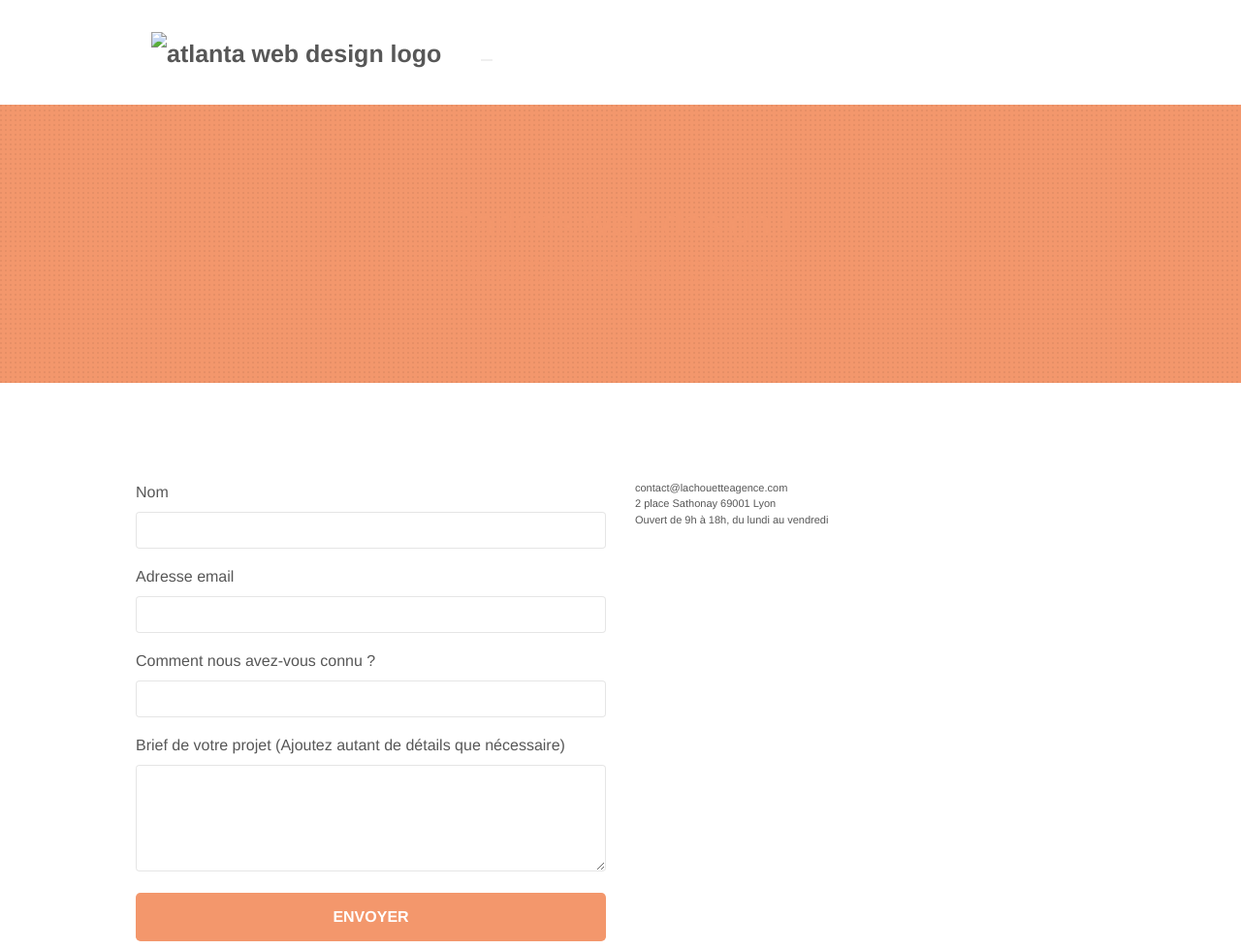
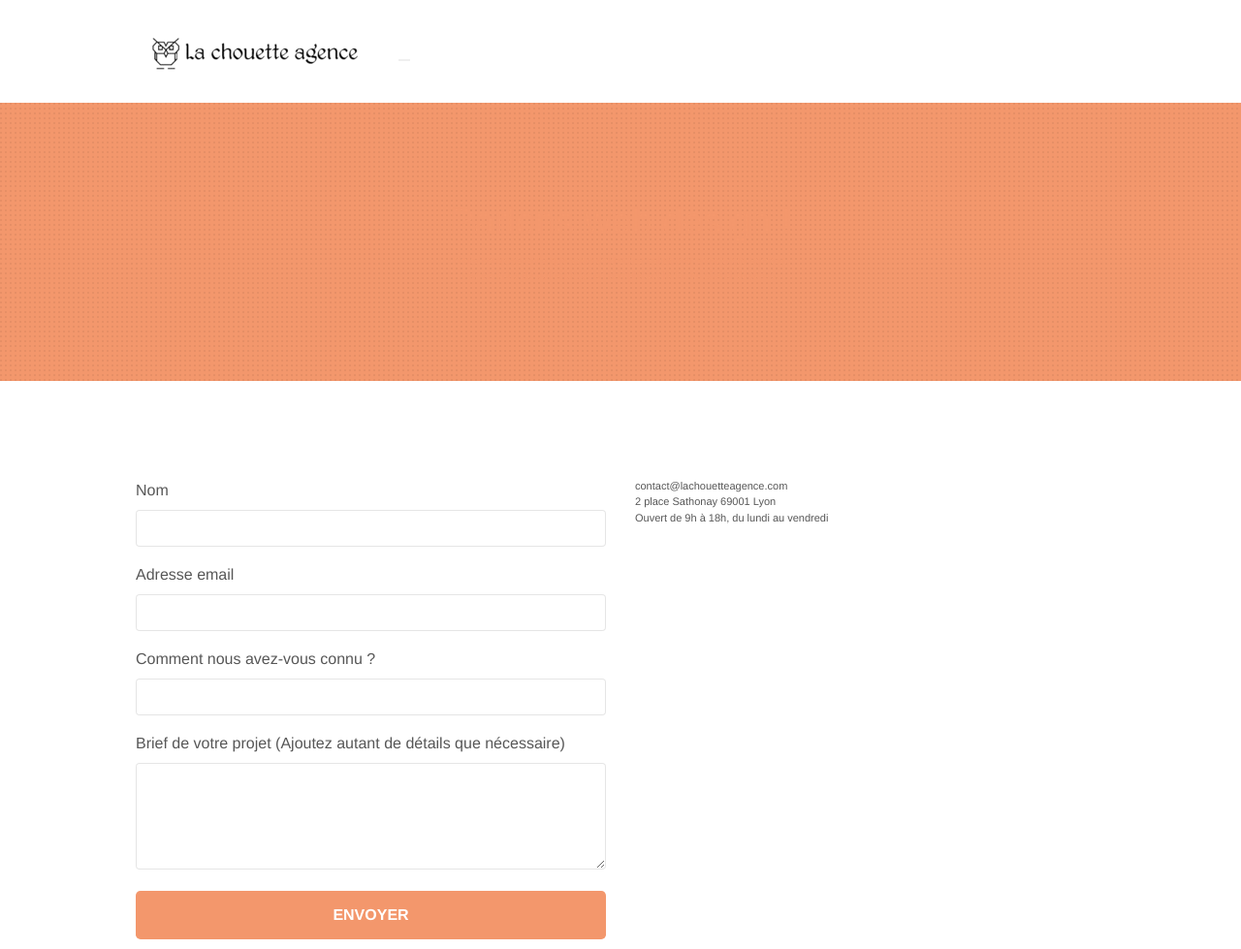
Before and after one commit to sebastien-coupe/la_chouette_agence, a website: page contact.html in a window 1280 px wide. Shown: the top 979 px of the page at 97% size. Drawn offline with nearby package versions, Linux system fonts and the light colour scheme; files that its build step writes are made by us from their sources.

Commit message:
Fixed logo not displayed on contact page

```diff
--- a/contact.html
+++ b/contact.html
@@ -36,8 +36,9 @@
 			<div class="container bloc-sm">
 				<nav class="navbar row">
 					<div class="navbar-header">
-						<a class="navbar-brand" href="index.html"><img src="img/la-chouette-agence.png"
-								alt="atlanta web design logo" height="40" /></a>
+						<a class="navbar-brand" href="index.html"><img
+								src="assets/img/optimized/la-chouette-agence.webp" alt="atlanta web design logo"
+								height="40" /></a>
 						<button id="nav-toggle" type="button" class="ui-navbar-toggle navbar-toggle"
 							data-toggle="collapse" data-target=".navbar-1">
 							<span class="sr-only">Toggle navigation</span><span class="icon-bar"></span><span
```
